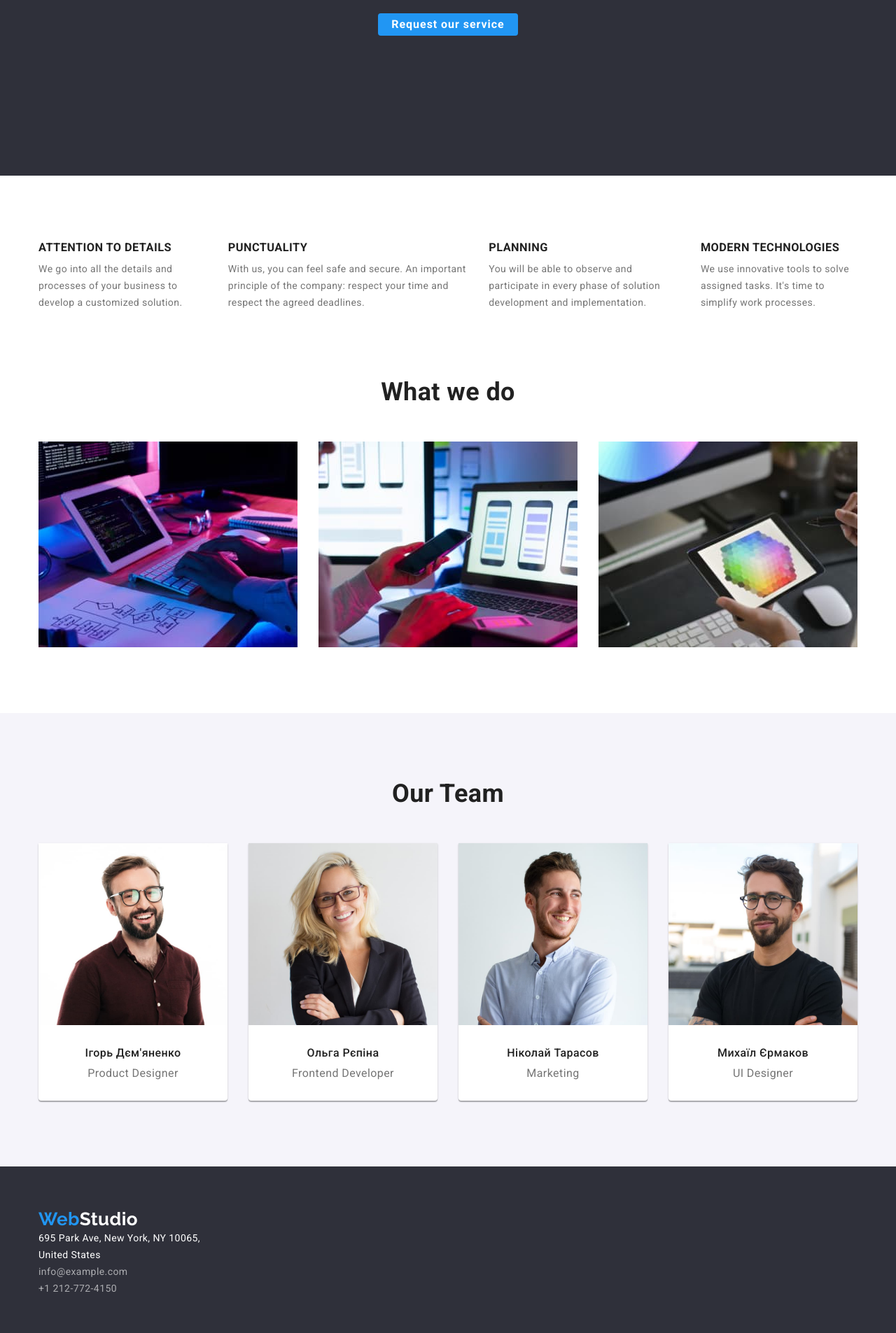
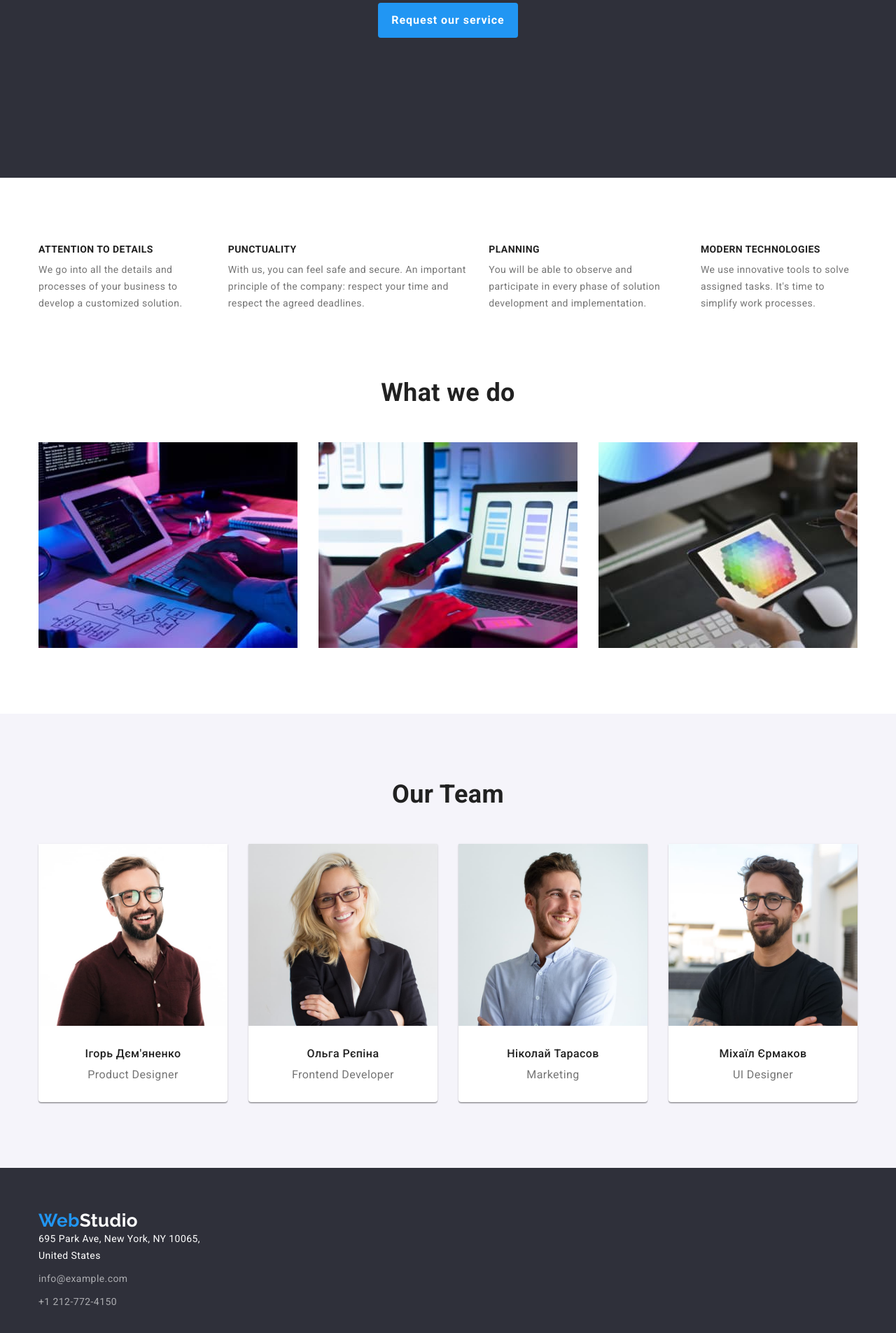
Before and after one commit to NadiaSokolenko/goit-markup-hw-03, a plain HTML site: page index.html in a window 1280 px wide. Shown: the part 426-2331 px from the top of the page at 70% size. Drawn offline with nearby package versions, Linux system fonts and the light colour scheme.

Commit message:
corrections-1

```diff
--- a/css/styles.css
+++ b/css/styles.css
@@ -91,7 +91,7 @@ img {
     border-radius: 4px;
 }
 
-.button-current {
+.button-request {
     font-family: inherit;
     font-weight: 700;
     font-size: 16px;
@@ -103,6 +103,8 @@ img {
     border-radius: 4px;
     border: none;
     width: 200px;
+    height: 50px;
+    padding: 10px 19px;
 }
 
 .button:hover,
@@ -115,8 +117,8 @@ img {
 
 .header {
 display: block;
-padding-top: 32px;
-padding-bottom: 32px;
+padding-top: 24px;
+padding-bottom: 25px;
 border-bottom: 1px solid #ececec;
 }
 
@@ -248,9 +250,13 @@ width: calc((100%-90px)/4)
 }
 
 .definition-name {
+    font-family: inherit;
     font-weight: 700;
+    font-size: 14px;
+    line-height: 1.17;
+    letter-spacing: 0.03em;
     text-transform: uppercase;
-    margin-bottom: 9.41px;
+    margin-bottom: 10px;
 }
 
 .definition-about {
@@ -290,7 +296,10 @@ width: calc((100%-90px)/4)
     width: 270px;
     box-shadow: 0px 1px 3px rgba(0, 0, 0, 0.12), 0px 1px 1px rgba(0, 0, 0, 0.14), 0px 2px 1px rgba(0, 0, 0, 0.2);
     border-radius: 0px 0px 4px 4px;
-    padding-bottom: 30px;
+}
+
+.team-card {
+    padding: 30px;
 }
 
 .team-name {
@@ -299,7 +308,6 @@ width: calc((100%-90px)/4)
     line-height: 1.19;
 /* identical to box height */
     text-align: center;
-    margin-top: 30px;
     margin-bottom: 10px;
 }
 
@@ -315,6 +323,10 @@ width: calc((100%-90px)/4)
     background-color: var(--dark-background);
     padding-top: 60px;
     padding-bottom: 60px;
+}
+
+.footer-a-logo {
+    margin-bottom: 20px;
 }
 
 .address {
@@ -348,6 +360,10 @@ width: calc((100%-90px)/4)
 .address-link:hover,
 .address-link:focus {
     color: var(--active-text);
+}
+
+.footer-address {
+    margin-bottom: 9px;
 }
 
 /*PORTFOLIO*/
--- a/index.html
+++ b/index.html
@@ -42,7 +42,7 @@
         <section class="hero-section">
             <div class="hero-container container">
                 <h1 class="hero-heading">EFFECTIVE SOLUTIONS FOR YOUR BUSINESS</h1>
-                <button type="button" class="button-current">
+                <button type="button" class="button-request">
                     Request our service
                 </button>
             </div>
@@ -110,47 +110,47 @@
       <section class="team section">
         <h2 class="section-title">Our Team</h2>
         <ul class="container team-container">
-          <li class="list">
+          <li class="list box">
             <!--image-->
-            <div class="box">
             <img
                 src="./images/portrait-1.jpg"
                 alt="portrait-1"
                 width="270">
+            <div class="team-card">
               <h3 lang="uk" class="team-name">Ігорь Дєм'яненко</h3>
               <p class="team-position">Product Designer</p>
             </div>
           </li>
-          <li class="list">
+          <li class="list box">
             <!--image-->
-            <div class="box">
             <img
                 src="./images/portrait-2.jpg"
                 alt="portrait-2"
                 width="270">
+            <div class="team-card">
               <h3 lang="uk" class="team-name">Ольга Рєпіна</h3>
               <p class="team-position">Frontend Developer</p>
             </div>
           </li>
-          <li class="list">
+          <li class="list box">
             <!--image-->
-            <div class="box">
             <img
                 src="./images/portrait-3.jpg"
                 alt="portrait-3"
-                width="270">
+                width="270"/>
+            <div class="team-card">
               <h3 lang="uk" class="team-name">Ніколай Тарасов</h3>
               <p class="team-position">Marketing</p>
             </div>
           </li>
-          <li class="list">
+          <li class="list box">
             <!--image-->
-            <div class="box">
             <img
                 src="./images/portrait-4.jpg"
                 alt="portrait-4"
                 width="270">
-            <h3 lang="uk" class="team-name">Михаїл Єрмаков</h3>
+            <div class="team-card">
+              <h3 lang="uk" class="team-name">Міхаїл Єрмаков</h3>
               <p class="team-position">UI Designer</p>
             </div>
           </li>
@@ -160,14 +160,14 @@
 
     <footer class="footer">
         <div class="container">
-            <a href="/" class="logo footer-link">Web<span class="logo-2">Studio</span></a>
+            <a href="/" class="logo footer-link footer-a-logo">Web<span class="logo-2">Studio</span></a>
             <address>
-                <p class="address">
+                <p class="address footer-address">
                     695 Park Ave, New York, NY 10065,
                     United States
                 </p>
                 <ul>
-                    <li class="list"><a href="mailto:info@example.com" class="address-link">info@example.com</a></li>
+                    <li class="list footer-address"><a href="mailto:info@example.com" class="address-link">info@example.com</a></li>
                     <li class="list"><a href="tel:+12127724150" class="address-link">+1 212-772-4150</a></li>
                 </ul>
             </address>
```
Lines whose indentation alone changed are shown as unchanged.
